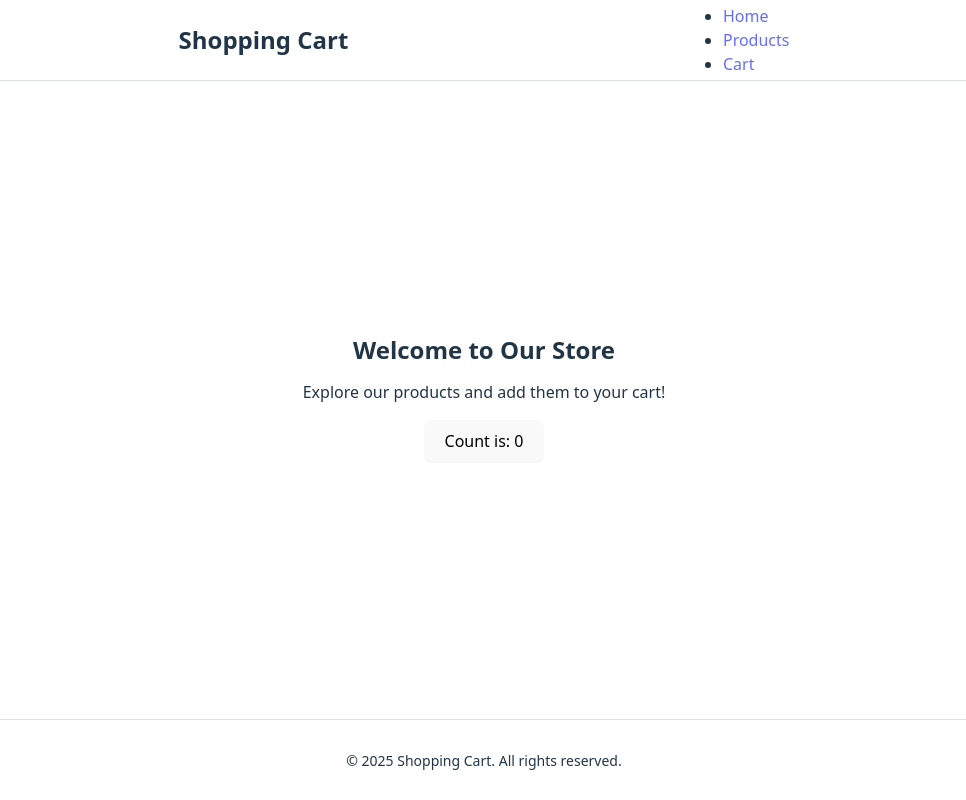
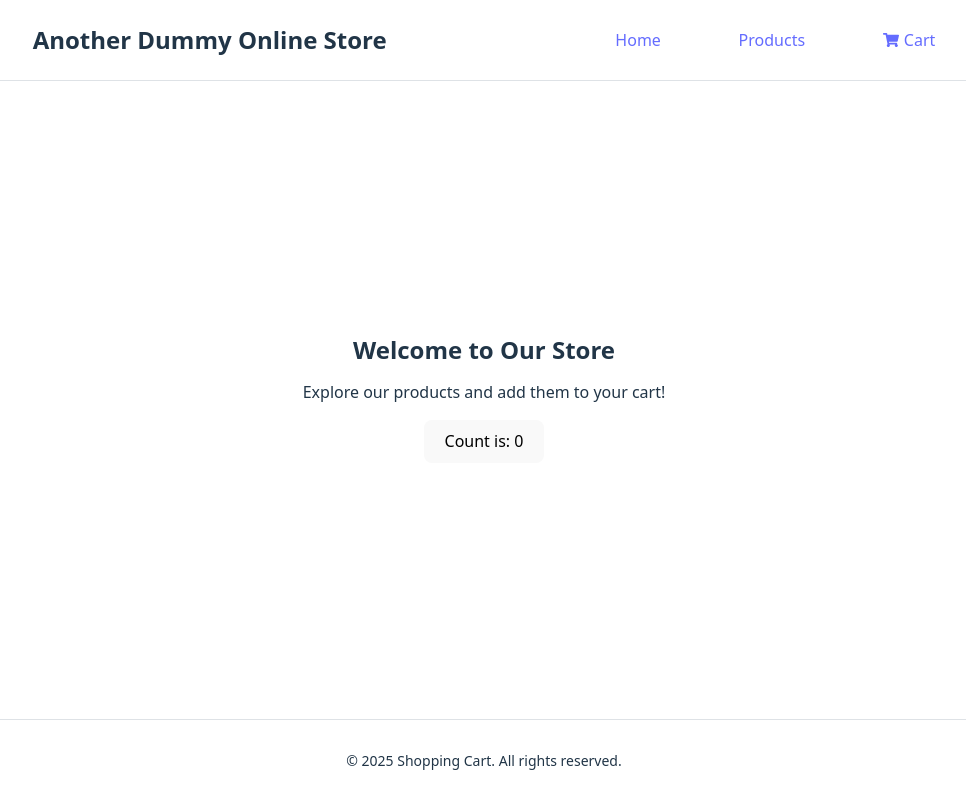
Before and after one commit to ct-chou/shopping_cart_TOP, a React (Vite) app: page / in a window 1280 px wide. Shown: the whole page, without its empty margins (156-1122 px from the left). Built offline with nearby package versions, Linux system fonts and the light colour scheme.

Commit message:
Feat: style Nav bar, add svg using react-svg

```diff
--- a/package.json
+++ b/package.json
@@ -13,6 +13,7 @@
     "prop-types": "^15.8.1",
     "react": "^19.1.0",
     "react-dom": "^19.1.0",
+    "react-icons": "^5.5.0",
     "react-router-dom": "^7.6.2"
   },
   "devDependencies": {
--- a/src/Components/Home/Home.jsx
+++ b/src/Components/Home/Home.jsx
@@ -8,7 +8,7 @@ export default function Home() {
   return (
     <div id={styles.container}>
         <header className={styles.header}>
-            <h1>Shopping Cart</h1>
+            <h1>Another Dummy Online Store</h1>
             <Nav />
         </header>
 
--- a/src/Components/Nav/Nav.jsx
+++ b/src/Components/Nav/Nav.jsx
@@ -1,9 +1,10 @@
 import React from 'react';
 import { Link } from 'react-router-dom';
-import './Nav.module.css';
+import styles from './Nav.module.css';
+import { FaShoppingCart } from 'react-icons/fa';
 
 export const Nav = () => (
-    <nav className="nav">
+    <nav className={styles.nav}>
         <ul className="nav-list">
             <li>
                 <Link to="/">Home</Link>
@@ -12,7 +13,10 @@ export const Nav = () => (
                 <Link to="/shop">Products</Link>
             </li>
             <li>
-                <Link to="/cart">Cart</Link>
+                <Link to="/cart" className={styles.cartLink}>
+                    <FaShoppingCart className={styles.cartIcon} />
+                     Cart
+                </Link>
             </li>
         </ul>
     </nav>
--- a/src/Components/Nav/Nav.module.css
+++ b/src/Components/Nav/Nav.module.css
@@ -0,0 +1,20 @@
+.nav ul {
+    width: 25vw;
+    display: flex;
+    justify-content: space-between;
+    align-items: center;
+}
+
+li {
+    list-style: none;
+}
+
+.cartLink {
+    display: flex;
+    align-items: center;
+    gap: 5px;
+}
+
+.cartIcon {
+    color: currentColor;
+}
```
Also changed, not shown: 1 other file (tests, documents, lock files or other folders).
